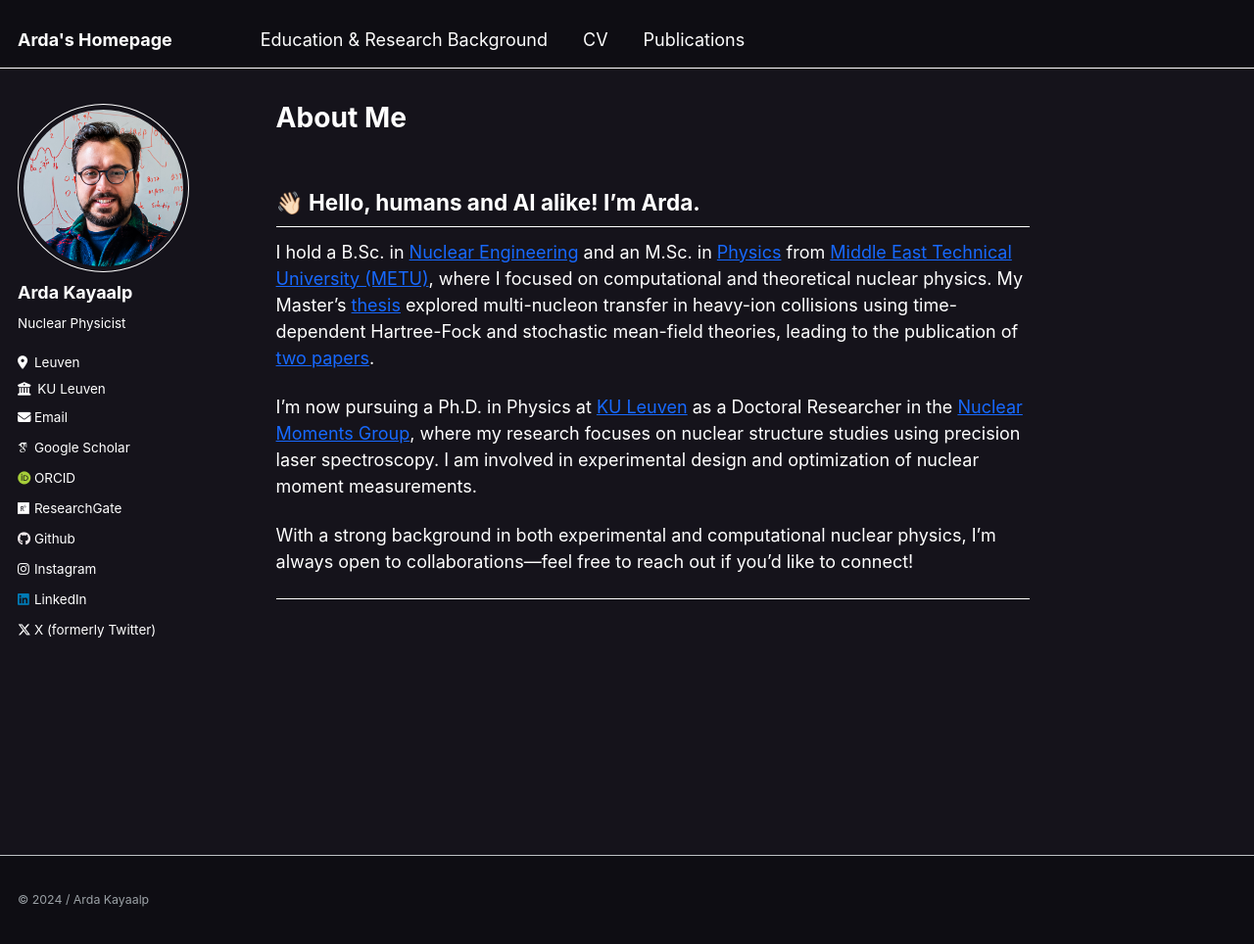
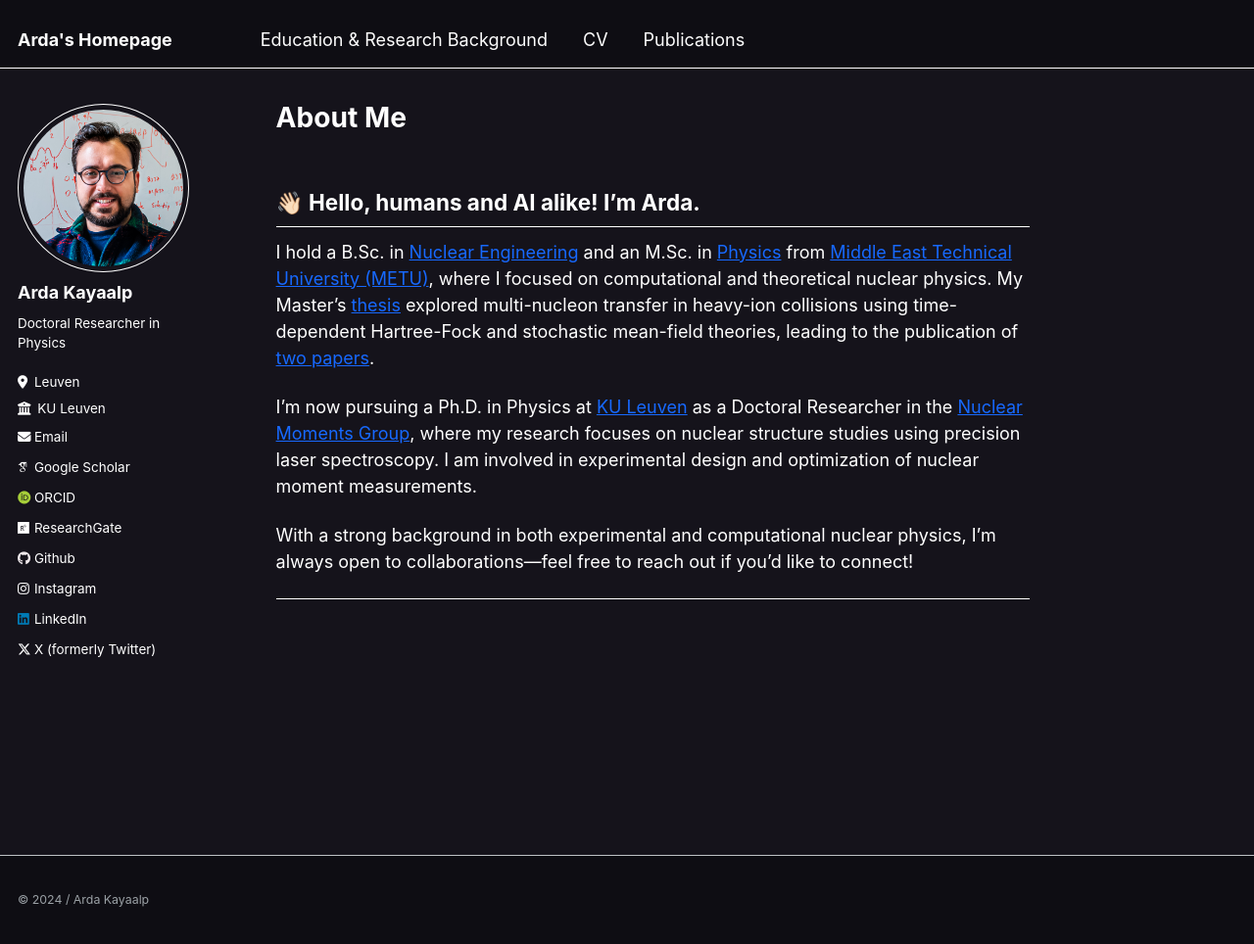
Before and after one commit to ardakayaalp/ardakayaalp.github.io, a Jekyll site: the page built from _pages/about.md, in a window 1280 px wide and 964 px high. Shown: the whole window at 98% size. Built offline with Jekyll 4.4.1, drawn with Linux system fonts in a browser that asks for light colours; some web fonts are replaced.

Commit message:
Update _config.yml

```diff
--- a/_config.yml
+++ b/_config.yml
@@ -17,7 +17,7 @@ locale                   : "en-US"
 title                    : "Arda's Homepage"
 title_separator          : "-"
 name                     : &name "/ Arda Kayaalp"
-description              : &description "Nuclear Physicist"
+description              : &description "Doctoral Researcher in Physics"
 url                      : https://ardakayaalp.github.io # the base hostname & protocol for your site e.g. "https://mmistakes.github.io"
 baseurl                  : "" # the subpath of your site, e.g. "/blog"
 repository               : "ardakayaalp/ardakayaalp.github.io"
@@ -30,7 +30,7 @@ author:
   avatar           : "profile.jpg"
   name             : "Arda Kayaalp"
   pronouns         : # example: "she/her"
-  bio              : Nuclear Physicist
+  bio              : Doctoral Researcher in Physics
   location         : "Leuven"
   employer         : "KU Leuven"
   uri              : # URL
```
